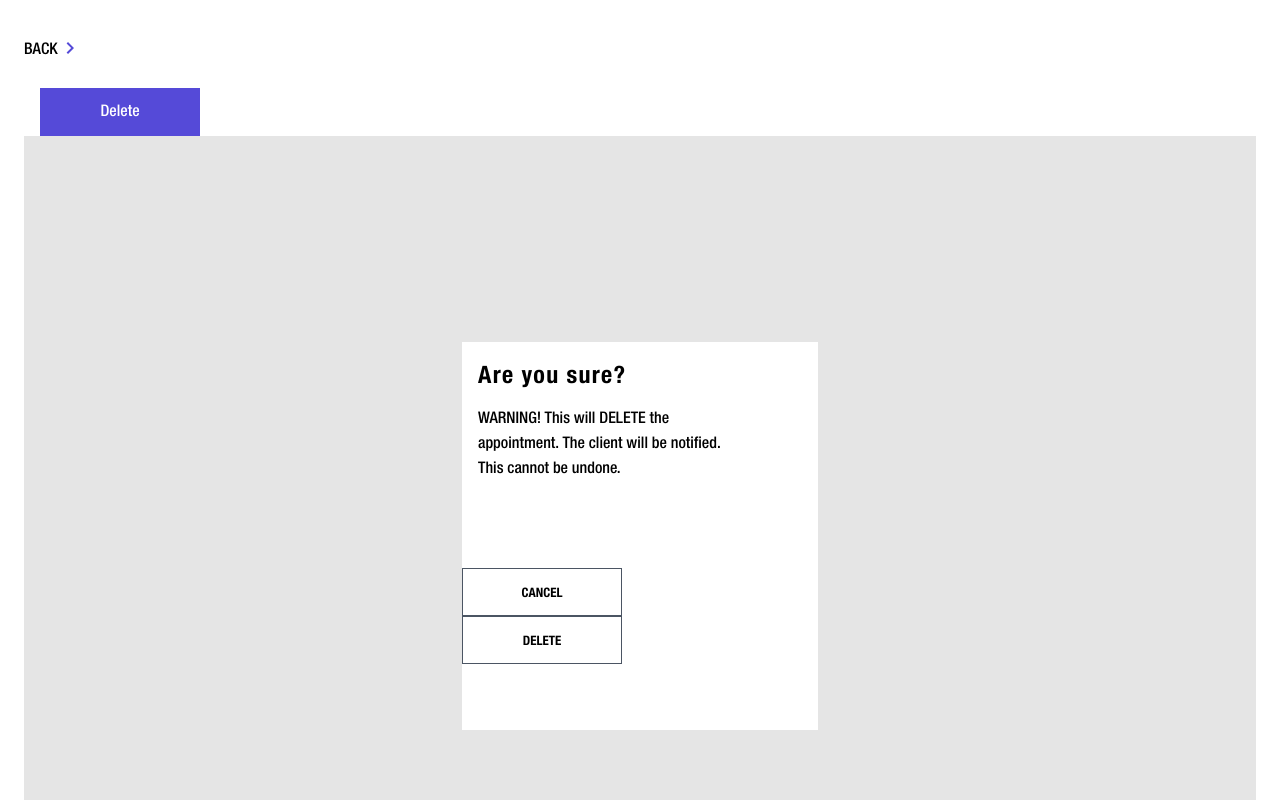
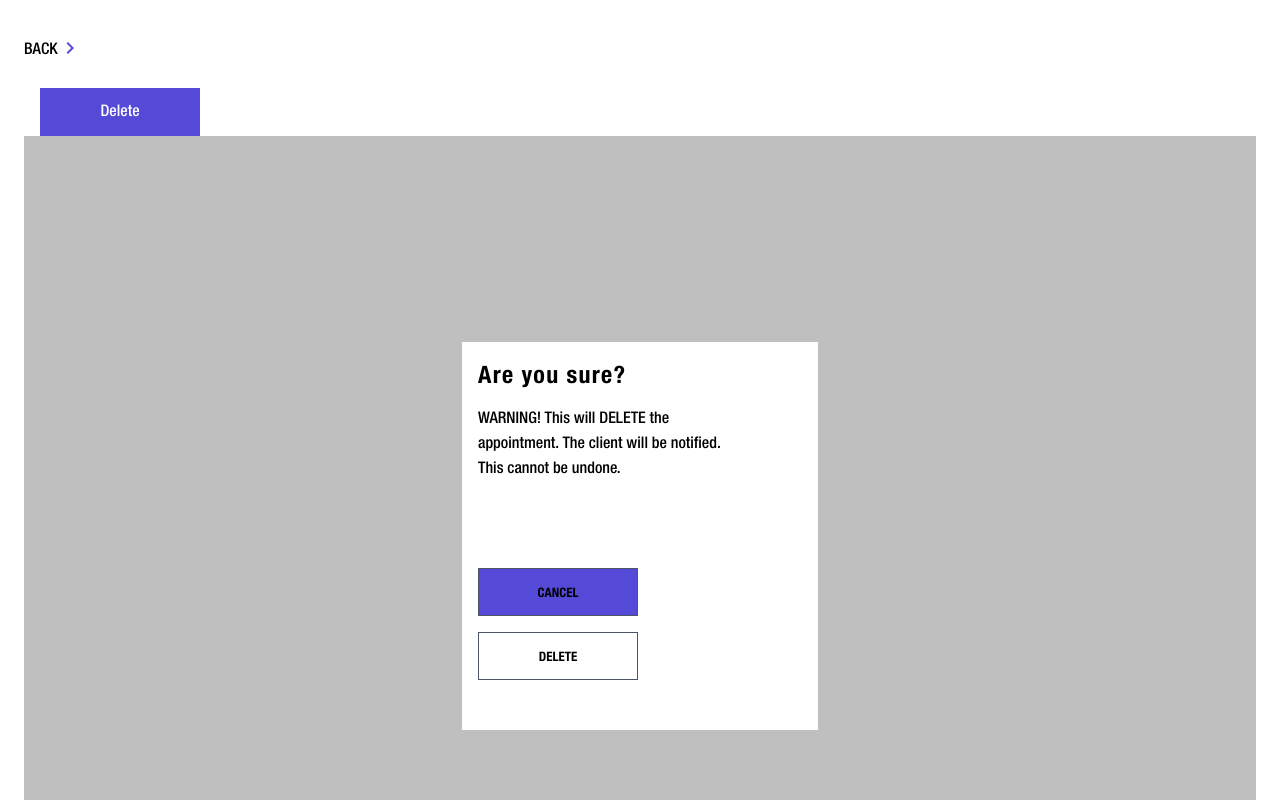
Before and after one commit to chingu-voyages/v44-tier3-team-40, a Next.js app: page /admin/placeholder in a window 1280 px wide. Both pictures are taken after a click on the button "Delete". Shown: the top 800 px of the page. Built offline with nearby package versions, Linux system fonts and the light colour scheme.

Commit message:
feat: Added content and styles. Button close not working but will fix

```diff
--- a/app/(client)/admin/placeholder/page.jsx
+++ b/app/(client)/admin/placeholder/page.jsx
@@ -3,6 +3,7 @@
 import { useState } from "react";
 import Modal from "../../../components/Modal";
 
+// This component will be replaced with the finished component made by QA. However, the state and logic for the button/Modal will need to be carried over.
 const PlaceholderPage = () => {
 	const [modalOpen, setModalOpen] = useState(false);
 
@@ -22,6 +23,7 @@ const PlaceholderPage = () => {
 			>
 				Delete
 			</button>
+
 			<Modal isOpen={modalOpen} onClose={handleCloseModal}>
 				<h3>Are you sure?</h3>
 				<p className="mt-[1em]">
--- a/app/components/Modal.jsx
+++ b/app/components/Modal.jsx
@@ -6,21 +6,22 @@ const Modal = ({ isOpen, onClose, children }) => {
 	}
 
 	return (
-		<div className="z-0 flex justify-center items-center bg-[rgba(0,0,0,0.1)] w-[w-100%] h-[800px]">
-			<div className="overlay">
+		<div className="z-0 flex justify-center items-center bg-black bg-opacity-25 w-[w-100%] h-[800px]">
 			<div className="w-[356px] h-[388px]  flex flex-col bg-white z-10">
 				<div className="w-[256px] h-[82px] ml-[1em] mt-[1em] font-medium">
 					{children}
 				</div>
-					<div className="flex flex-col mt-[8em]">
-						<Button onClick={onClose} className="mb-[1em]" text={"Cancel"} />
-
+				<div className="flex flex-col mt-[8em] gap-[1em] ml-[1em]">
+					{/* Default background color not working properly on Button */}
+					<Button onClick={onClose} text={"Cancel"} bgColor={"#554ad8"} />
 					<Button
 						onClick={onClose}
-							className="h-[48px] w-[160px] ml-[1em] mt-[1em] bg-[black] text-white center"
 						text={"Delete"}
+						bgColor={"white"}
+						textColor={"black"}
+						hoverColor="black"
+						hoverText="white"
 					/>
-					</div>
 				</div>
 			</div>
 		</div>
@@ -28,8 +29,3 @@ const Modal = ({ isOpen, onClose, children }) => {
 };
 
 export default Modal;
-//     text: PropTypes.string,
-//     bgColor: PropTypes.string,
-//     textColor: PropTypes.string,
-//     hoverColor: PropTypes.string,
-//     hoverText: PropTypes.string,
```
Lines whose indentation alone changed are shown as unchanged.
